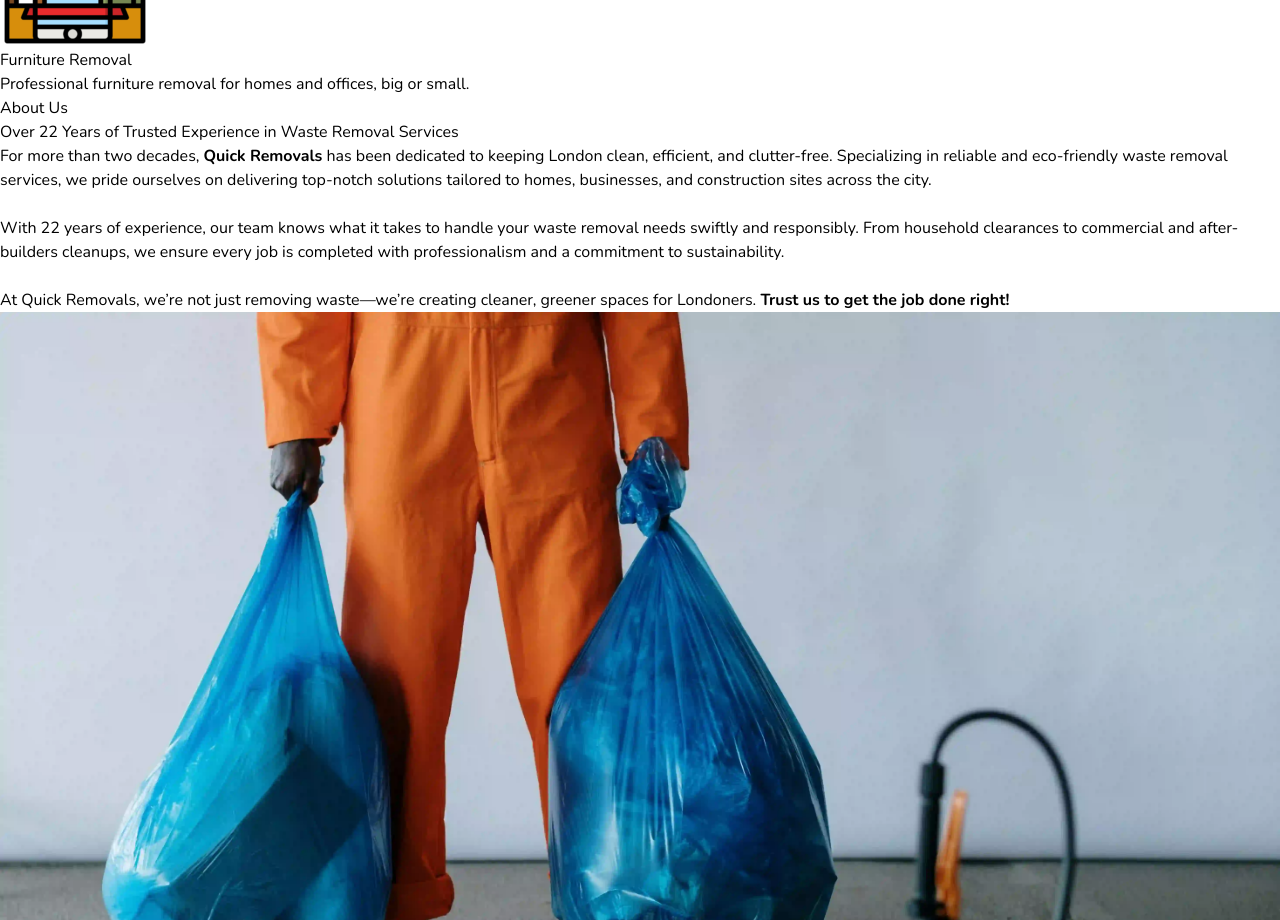
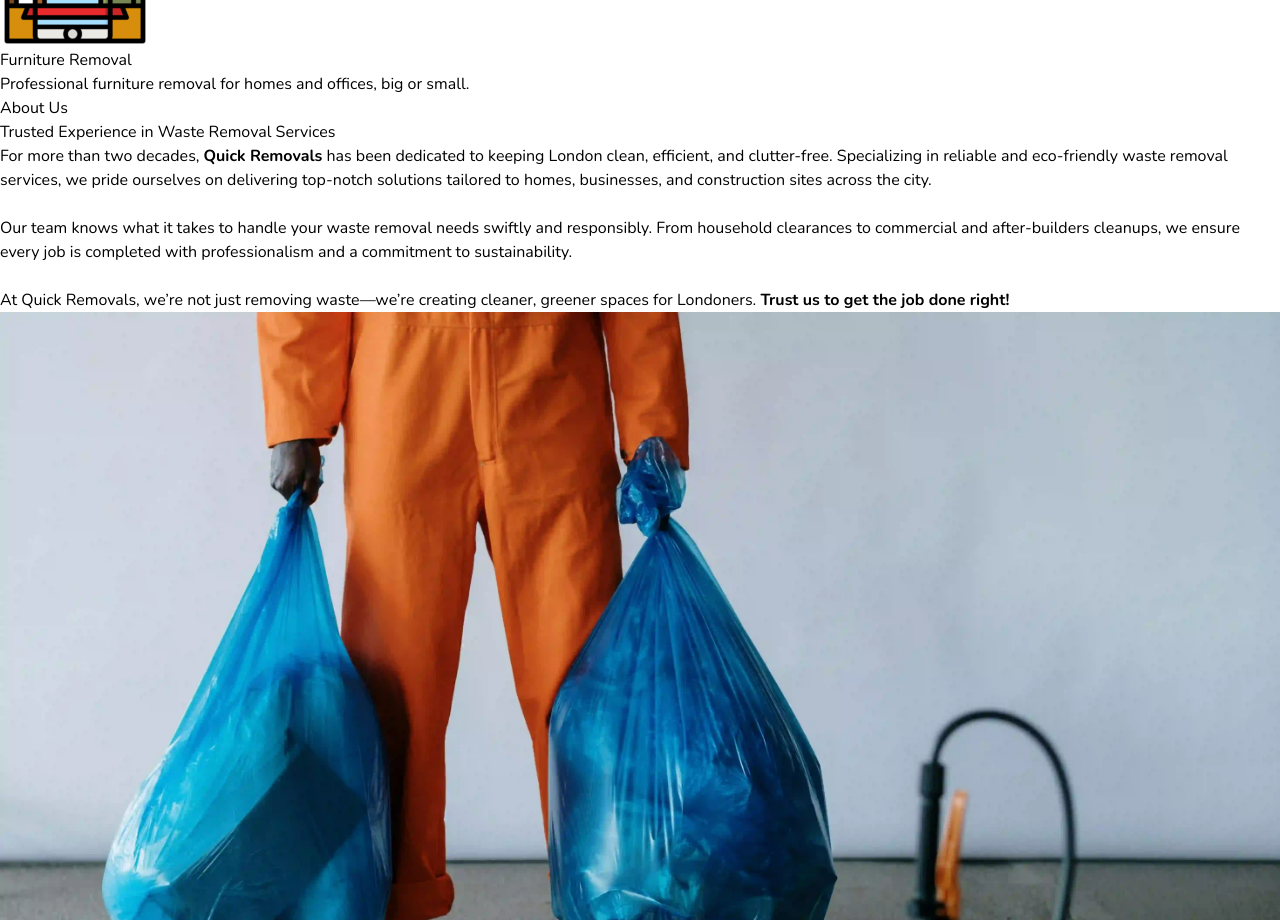
Before and after one commit to mrsonukr/waste-rescuers, a React (Vite) app: page / in a window 1280 px wide. Shown: the part 5780-6700 px from the top of the page. Built offline with nearby package versions, Linux system fonts and the light colour scheme.

Commit message:
Update AboutTab.jsx

```diff
--- a/src/components/AboutTab.jsx
+++ b/src/components/AboutTab.jsx
@@ -47,7 +47,7 @@ const AboutTab = () => {
             About Us
           </p>
           <p className="text-xl sm:text-2xl text-green-500 font-bold">
-            Over 22 Years of Trusted Experience in Waste Removal Services
+            Trusted Experience in Waste Removal Services
           </p>
           <p className="text-gray-700 text-sm sm:text-base leading-relaxed">
             For more than two decades, <strong>Quick Removals</strong> has been
@@ -57,11 +57,10 @@ const AboutTab = () => {
             businesses, and construction sites across the city.
             <br />
             <br />
-            With 22 years of experience, our team knows what it takes to handle
-            your waste removal needs swiftly and responsibly. From household
-            clearances to commercial and after-builders cleanups, we ensure
-            every job is completed with professionalism and a commitment to
-            sustainability.
+            Our team knows what it takes to handle your waste removal needs
+            swiftly and responsibly. From household clearances to commercial and
+            after-builders cleanups, we ensure every job is completed with
+            professionalism and a commitment to sustainability.
             <br />
             <br />
             At Quick Removals, we’re not just removing waste—we’re creating
```
